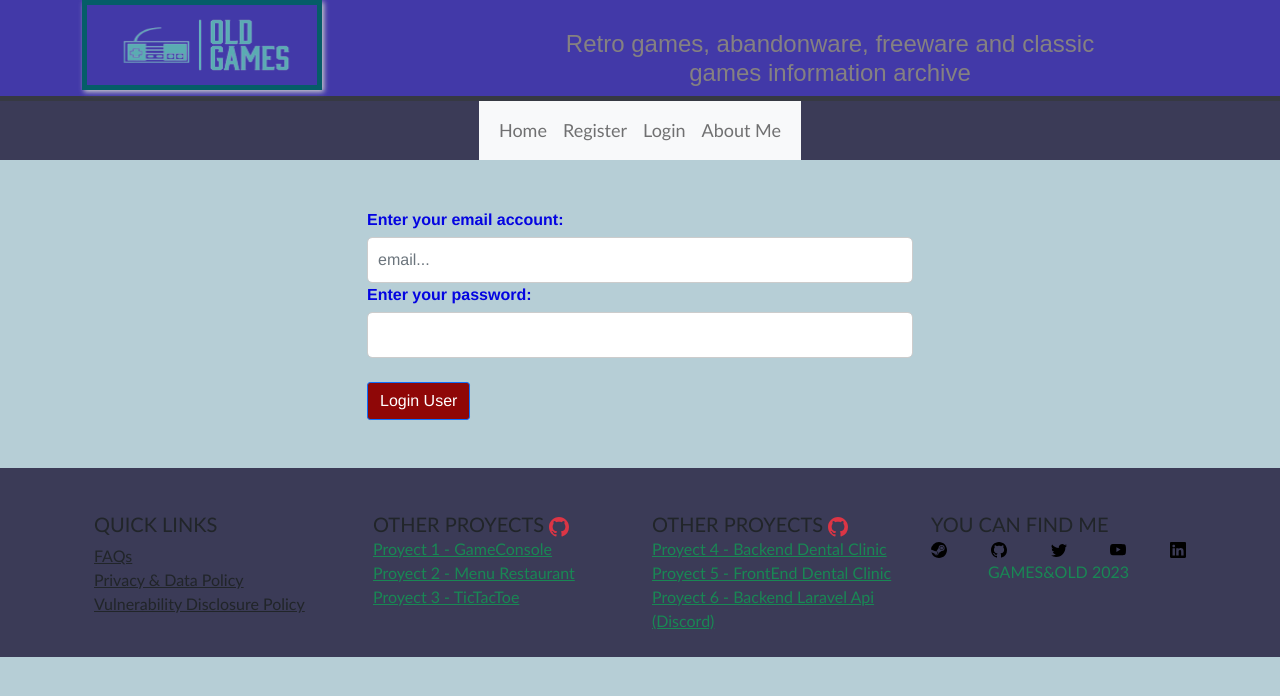
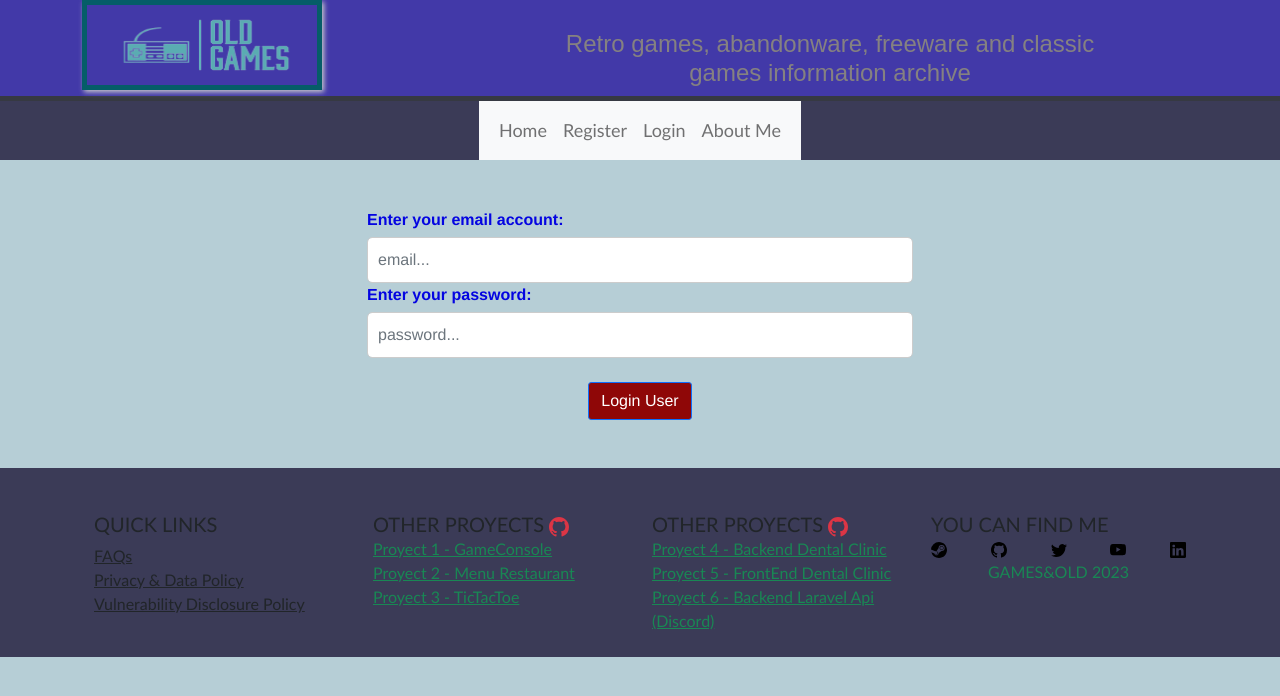
Before and after one commit to AlvaroBernabe/aba-geekshubs-fsd-val-Front-Final-Proyect, a React (Vite) app in the folder FrontFinal/: page /login in a window 1280 px wide. Shown: the top 696 px of the page. Built offline with nearby package versions, Linux system fonts and the light colour scheme.

Commit message:
style: Login Form Finished

```diff
--- a/FrontFinal/src/index.css
+++ b/FrontFinal/src/index.css
@@ -112,7 +112,7 @@ body {
 }
 
 
-/* Register Layout ....................................................*/
+/* Register and Login Layout ....................................................*/
 .registerSendAct {
   background-color: rgb(0, 106, 125);
   /* display: flex;
@@ -162,10 +162,8 @@ body {
   justify-content: center;
 }
 
-.ButtonRegister{
+.ButtonRegister, .ButtonLogin{
   display: flex;
   justify-content: center;
   align-items: center;
 }
-
-/* Login Layout ....................................................*/
--- a/FrontFinal/src/layout/login/Login.jsx
+++ b/FrontFinal/src/layout/login/Login.jsx
@@ -82,7 +82,7 @@ export const Login = () => {
                           type={"password"}
                           name={"password"}
                           maxLength={64}
-                          placeholder={""}
+                          placeholder={"password..."}
                           required={true}
                           changeFunction={(e) => inputHandler(e)}
                           blurFunction={(e) => checkError(e)}
```
